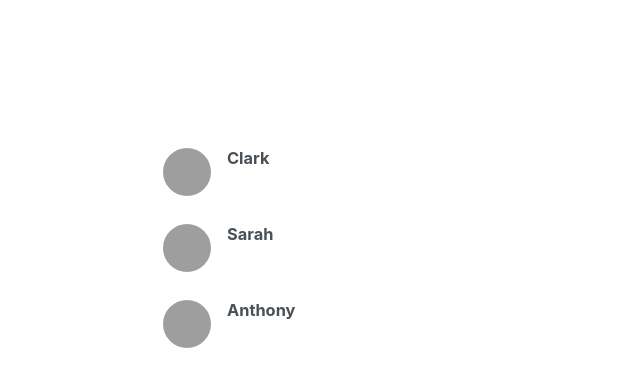
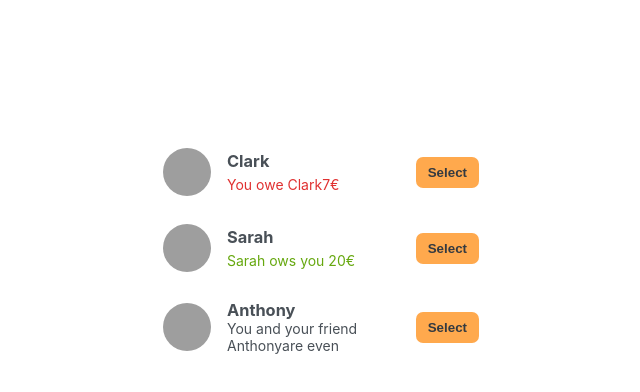
Before and after one commit to gashawgedef/eat-n-split, a React (Create React App) app in the folder eat-n-splits/: page / in a window 1280 px wide. Shown: the top 392 px of the page, without its empty margins (79-719 px from the left). Built offline with nearby package versions, Linux system fonts and the light colour scheme; grey boxes are pictures that could not be loaded.

Commit message:
gedef shibabaw

```diff
--- a/eat-n-splits/src/App.js
+++ b/eat-n-splits/src/App.js
@@ -55,6 +55,11 @@ function Friend({friend}){
 <li>
 <img src={friend.image} alt={friend.name}/>
  <h3>{friend.name}</h3>
+ {friend.balance<0 &&(<p className="red">You owe  {friend.name}{(Math.abs(friend.balance))}€</p>)}
+ {friend.balance>0 &&(<p className="green"> {friend.name} ows you {(Math.abs(friend.balance))}€</p>)}
+ {friend.balance==0 &&(<p >You and your friend   {friend.name}are even</p>)}
+
+ <button className="button">Select</button>
 
 </li>
   )
```
